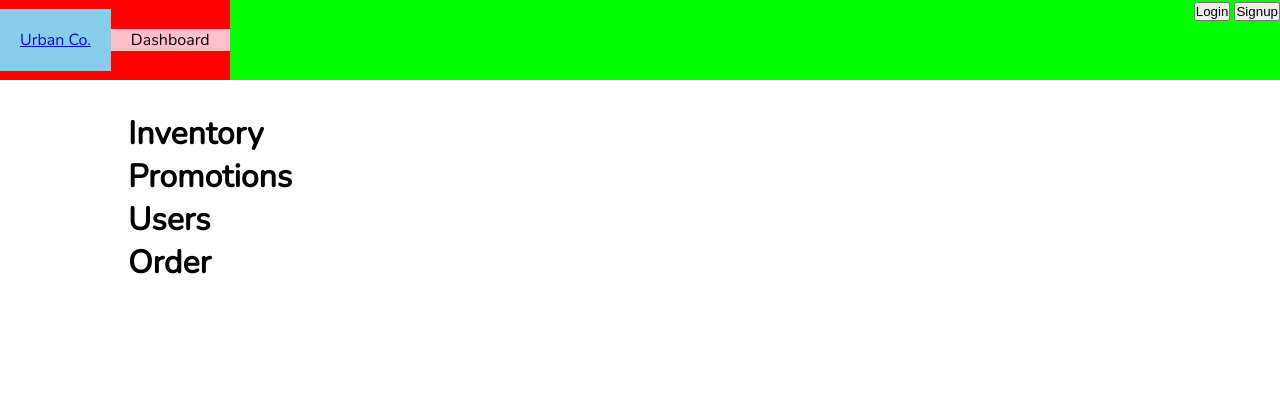
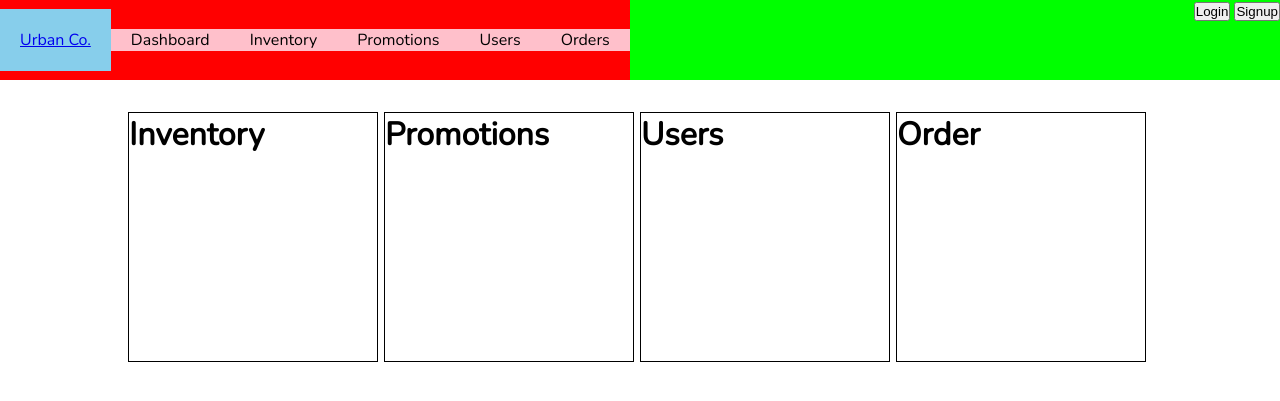
Before and after one commit to Brad123ghost/UrbanCo, a Flask app: page /dashboard in a window 1280 px wide. Shown: the top 401 px of the page. Run offline with Flask 3, Linux system fonts and the light colour scheme.

Commit message:
Update dashboard.html

```diff
--- a/frontend-service/templates/dashboard.html
+++ b/frontend-service/templates/dashboard.html
@@ -1,32 +1,7 @@
-<!DOCTYPE html>
-<html lang="en">
-    <head>
-        <meta charset="UTF-8">
-        <meta name="viewport" content="width=device-width, initial-scale=1.0">
-        <title>Urban Co. | Admin</title>
-        <link rel="stylesheet" href="../static/css/main.css">
-        <link rel="preconnect" href="https://fonts.googleapis.com">
-        <link rel="preconnect" href="https://fonts.gstatic.com" crossorigin>
-        <link href="https://fonts.googleapis.com/css2?family=Nunito&display=swap" rel="stylesheet">
-    </head>
-    <body>
-        <div class="wrapper">
-            <div class="nav-wrapper">
-                <nav class="nav">
-                    <div class="nav-left">
-                        <a class="logo" href="/">Urban Co.</a>
-                        <ul class="nav-links">
-                            <li><a href="/dashboard">Dashboard</a></li>
-                        </ul>
-                    </div>
-                    <div class="nav-right">
-                        <button type="button" class="btn btn-outline-light me-2">Login</button>
-                        <button type="button" class="btn btn-warning me-2">Signup</button>
-                    </div>
-                </nav>
-            </div>
+{% extends "admin-base.html" %}
+    {% block content %}
         <div class="main-content">
-                <div class="grid">
+            <div class="card-grid">
                 <div class="card">
                     <h1>Inventory</h1>
                 </div>
@@ -41,7 +16,4 @@
                 </div>
             </div>
         </div>
-
-        </div>
-    </body>
-</html>
+    {% endblock %}
```
Lines whose indentation alone changed are shown as unchanged.
